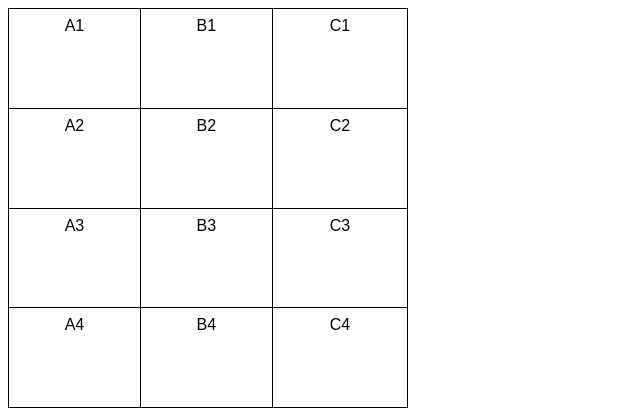
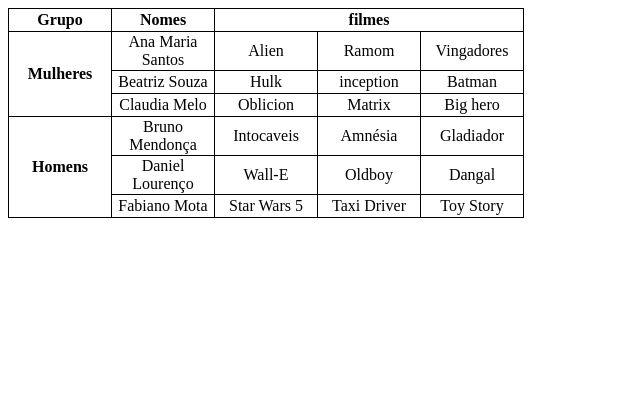
Before and after one commit to EduardoCR01/Tabelas, a plain HTML site: page index.html in a window 1280 px wide. Shown: the whole page, without its empty margins (0-640 px from the left). Drawn offline with Linux system fonts and the light colour scheme.

Commit message:
Update index.html

```diff
--- a/index.html
+++ b/index.html
@@ -5,48 +5,73 @@
     <meta http-equiv="X-UA-Compatible" content="IE=edge">
     <meta name="viewport" content="width=device-width, initial-scale=1.0">
     <title>Tabelas</title>
-    <STYLE>
-        body {
-            font-family: Arial, Helvetica, sans-serif;
-        }
+
+<style>
 
 table {
-            width: 400px;
-            height: 400px;
     border-collapse: collapse;
 }
 
-        td {
+td, th {
     border: 1px solid black;
-            padding: 8px;
+    width: 100px;
+    height: 20px;
     text-align: center;
-            vertical-align: top;
 }
 
-    </STYLE>
+
+</style>
 </head>
 <body>
     <table>
+        <thead>
             <tr>
-        <td>A1</td>
-        <td>B1</td>
-        <td>C1</td>
+                <th>Grupo</th>
+                <th>Nomes</th>
+                <th colspan="3">filmes</th>
+            </tr>
+        </thead>
+        <tbody>
+            <tr>
+                <th rowspan="3">Mulheres</th>
+                <td>Ana Maria Santos</td>
+                <td>Alien</td>
+                <td>Ramom</td>
+                <td>Vingadores</td>
             </tr>
             <tr>
-        <td>A2</td>
-        <td>B2</td>
-        <td>C2</td>
+                <td>Beatriz Souza</td>
+                <td>Hulk</td>
+                <td>inception</td>
+                <td>Batman</td>
             </tr>
             <tr>
-        <td>A3</td>
-        <td>B3</td>
-        <td>C3</td>
+                <td>Claudia Melo</td>
+                <td>Oblicion</td>
+                <td>Matrix</td>
+                <td>Big hero</td>
             </tr>
             <tr>
-        <td>A4</td>
-        <td>B4</td>
-        <td>C4</td>
+                <th rowspan="3">Homens</th>
+                <td>Bruno Mendonça</td>
+                <td>Intocaveis</td>
+                <td>Amnésia</td>
+                <td>Gladiador</td>
             </tr>
+            <tr>
+                <td>Daniel Lourenço</td>
+                <td>Wall-E</td>
+                <td>Oldboy</td>
+                <td>Dangal</td>
+            </tr>
+            <tr>
+                <td>Fabiano Mota</td>
+                <td>Star Wars 5</td>
+                <td>Taxi Driver</td>
+                <td>Toy Story</td>
+            </tr>
+        </tbody>
     </table>
 </body>
+
 </html>
```
Lines whose indentation alone changed are shown as unchanged.
